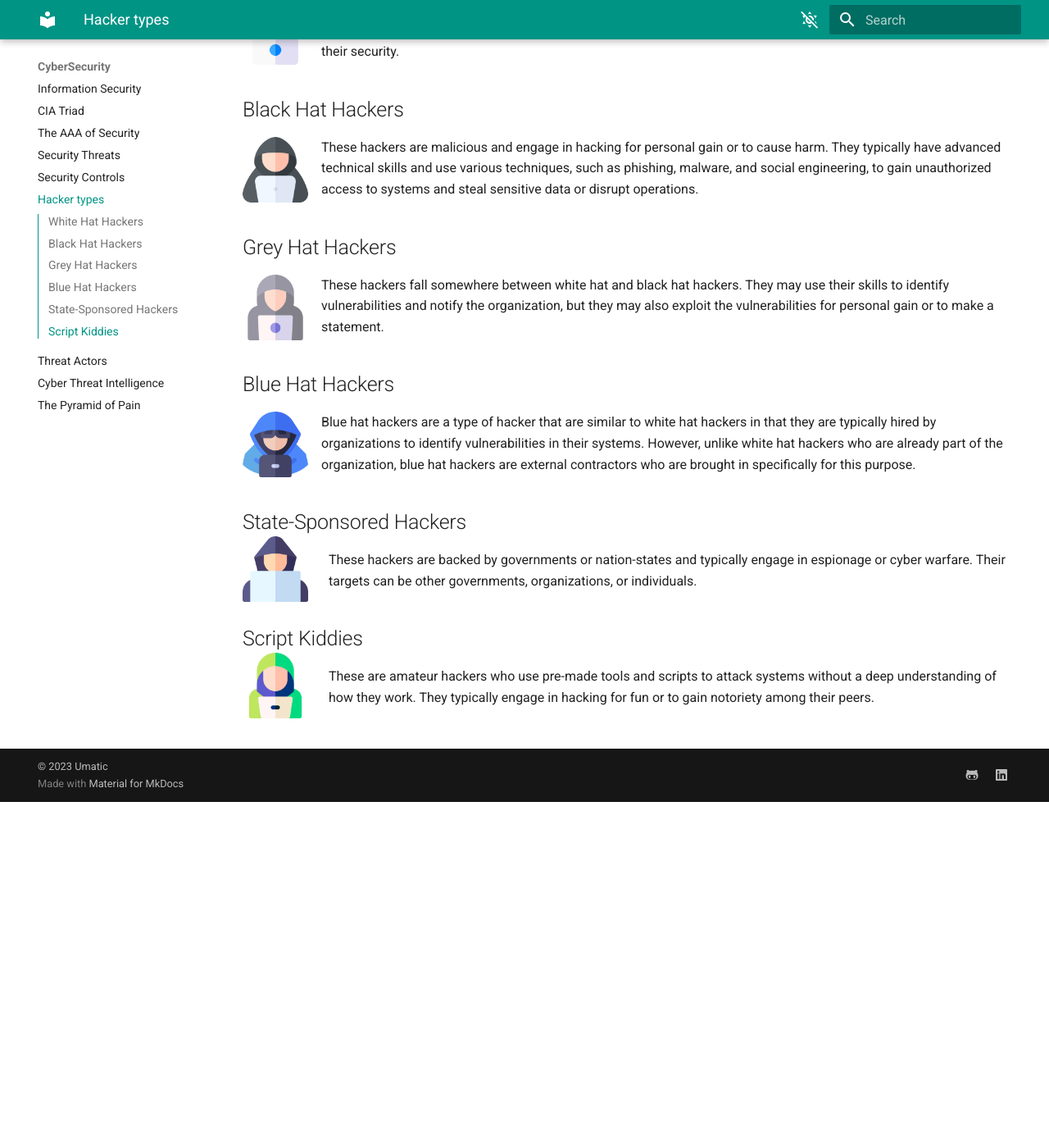
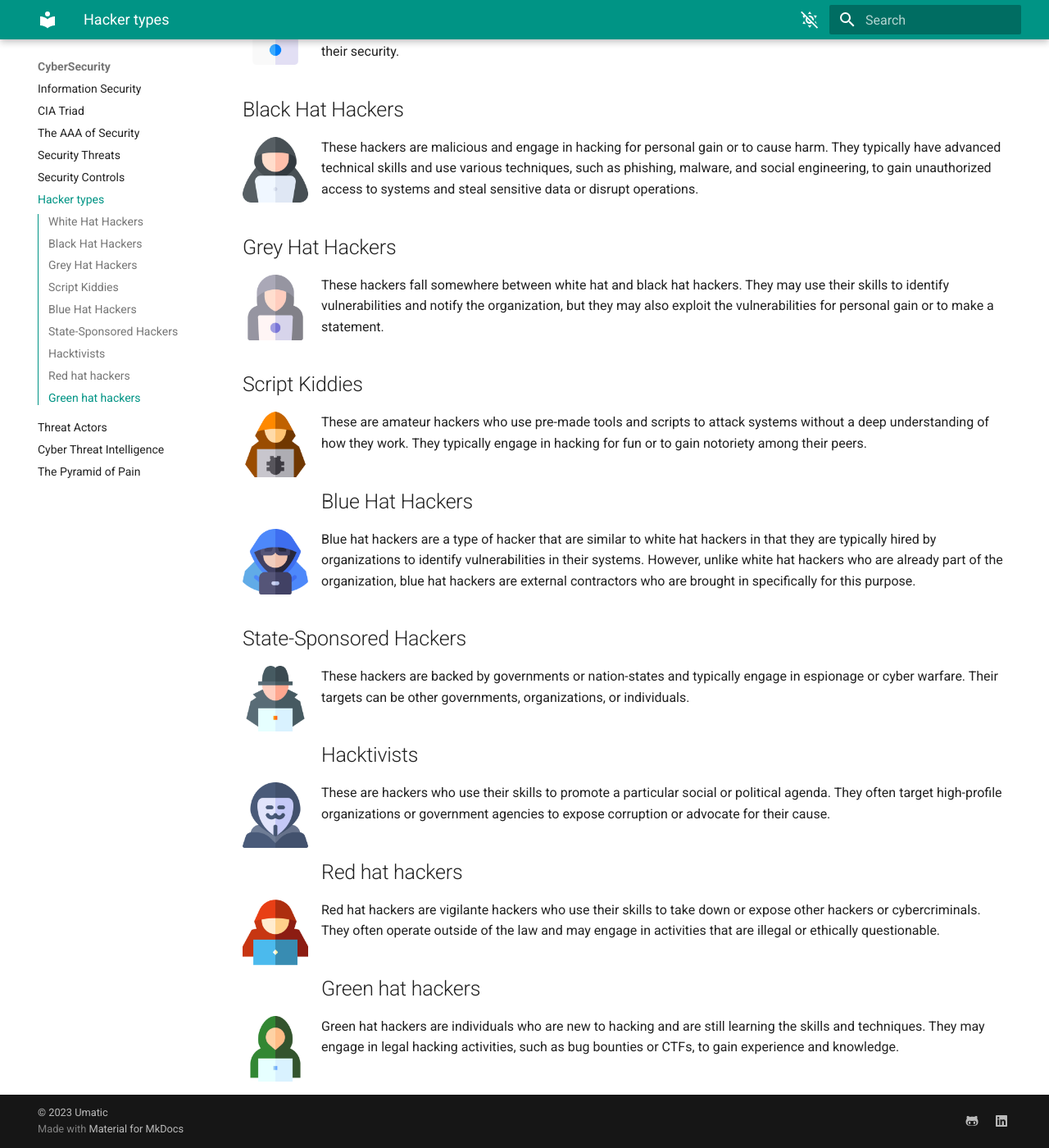
Before and after one commit to Umatic/Cyber_notes, an MkDocs documentation site: the page built from docs/CyberSecurity/05Hackers.md, in a window 1280 px wide and 1400 px high, scrolled down 422 px. Shown: the whole window at 82% size. Built offline with MkDocs 1.6.1 and Material for MkDocs 9.7.7, drawn with Linux system fonts in a browser that asks for light colours.

Commit message:
new icons and content

```diff
--- a/docs/CyberSecurity/05Hackers.md
+++ b/docs/CyberSecurity/05Hackers.md
@@ -17,16 +17,32 @@ These hackers are malicious and engage in hacking for personal gain or to cause
 
 These hackers fall somewhere between white hat and black hat hackers. They may use their skills to identify vulnerabilities and notify the organization, but they may also exploit the vulnerabilities for personal gain or to make a statement.
 
+## Script Kiddies
+![Kiddie](icons/kiddie.png){ width="80" align=left }
+
+These are amateur hackers who use pre-made tools and scripts to attack systems without a deep understanding of how they work. They typically engage in hacking for fun or to gain notoriety among their peers.
+
 ## Blue Hat Hackers
 ![Blue](icons/blue.png){ width="80" align=left }
 
 Blue hat hackers are a type of hacker that are similar to white hat hackers in that they are typically hired by organizations to identify vulnerabilities in their systems. However, unlike white hat hackers who are already part of the organization, blue hat hackers are external contractors who are brought in specifically for this purpose.
 
-
-## State-Sponsored Hackers <br> ![State](icons/state.png){ width="80" align=left }
+## State-Sponsored Hackers
+![State](icons/state.png){ width="80" align=left }
 
 These hackers are backed by governments or nation-states and typically engage in espionage or cyber warfare. Their targets can be other governments, organizations, or individuals.
 
-## Script Kiddies <br> ![Kiddie](icons/kiddie.png){ width="80" align=left }
+## Hacktivists
+![hacktivist](icons/hacktivist.png){ width="80" align=left }
 
-These are amateur hackers who use pre-made tools and scripts to attack systems without a deep understanding of how they work. They typically engage in hacking for fun or to gain notoriety among their peers.
+These are hackers who use their skills to promote a particular social or political agenda. They often target high-profile organizations or government agencies to expose corruption or advocate for their cause.
+
+## Red hat hackers
+![red](icons/red.png){ width="80" align=left }
+
+Red hat hackers are vigilante hackers who use their skills to take down or expose other hackers or cybercriminals. They often operate outside of the law and may engage in activities that are illegal or ethically questionable.
+
+## Green hat hackers
+![green](icons/green.png){ width="80" align=left }
+
+Green hat hackers are individuals who are new to hacking and are still learning the skills and techniques. They may engage in legal hacking activities, such as bug bounties or CTFs, to gain experience and knowledge.
```
Also changed, not shown: docs/CyberSecurity/icons/green.png (added), docs/CyberSecurity/icons/hacktivist.png (added), docs/CyberSecurity/icons/kiddie.png, docs/CyberSecurity/icons/red.png (added), docs/CyberSecurity/icons/state.png.
